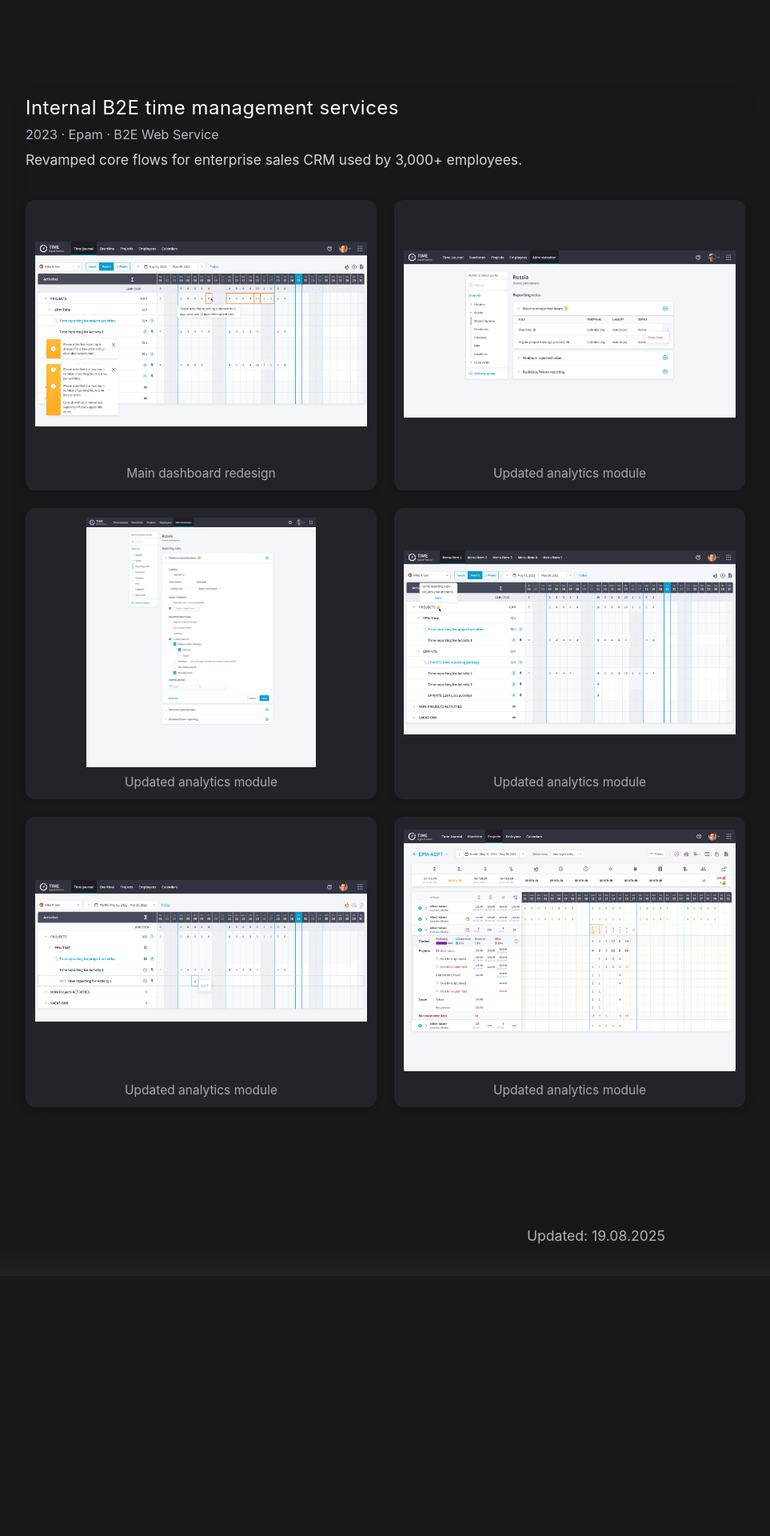
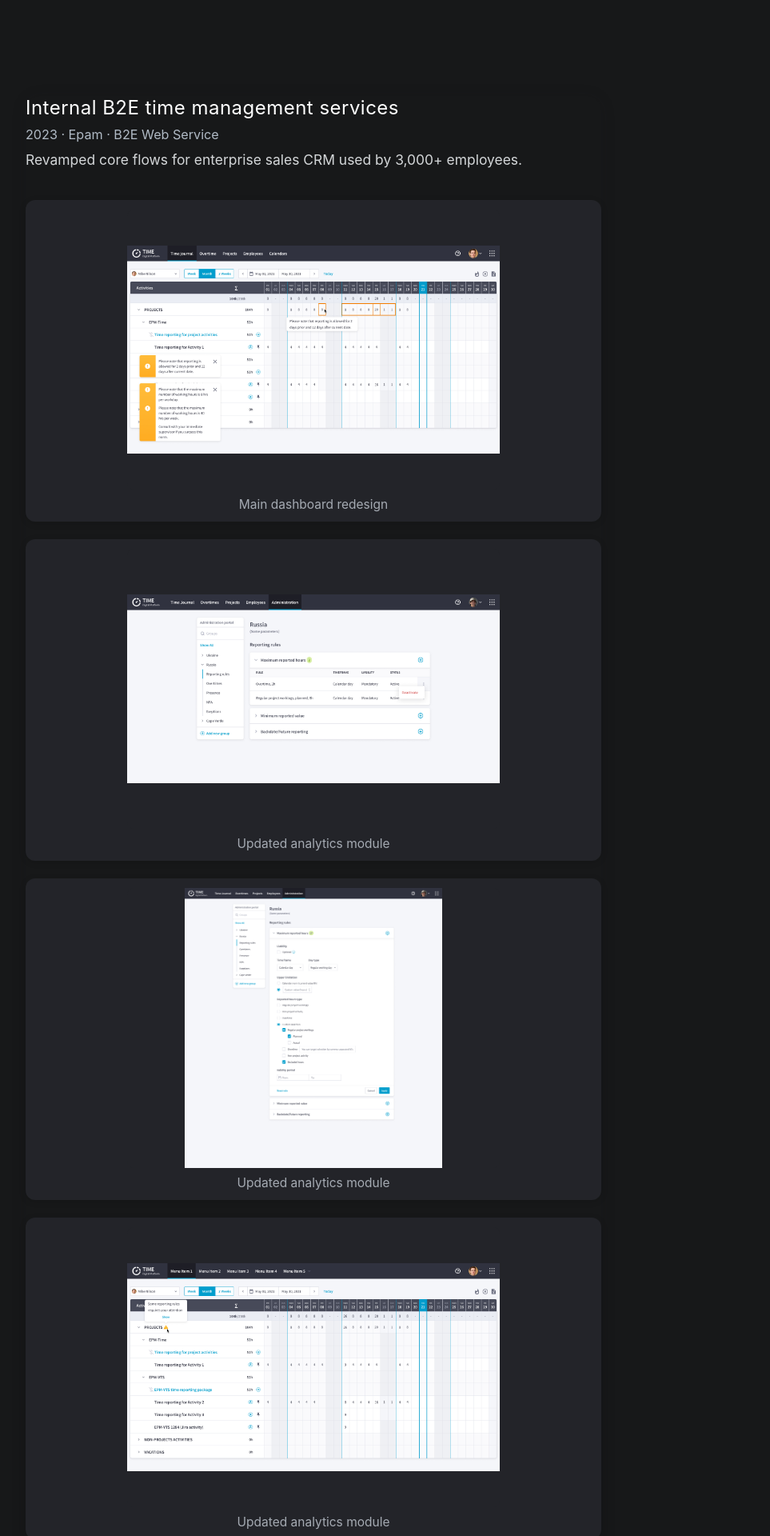
Before and after one commit to uxiscool/experience, a Jekyll site: the page built from index.md, in a window 1280 px wide. Shown: the part 780-2700 px from the top of the page at 80% size, without its empty margins (248-1211 px from the left). Built offline with Jekyll 4.4.1, drawn with Linux system fonts in a browser that asks for light colours; before the commit the page ends 2375 px from its top, so only the background shows below that.

Commit message:
Add files via upload

```diff
--- a/css/main.css
+++ b/css/main.css
@@ -280,7 +280,7 @@
   flex-direction: column;
   gap: 60px;
   margin: 0px 0 32px;
-  padding: 0 100px 0 280px;
+  padding: 0 280px 0 280px;
 }
 .case-block {
   border-radius: 18px;
```
